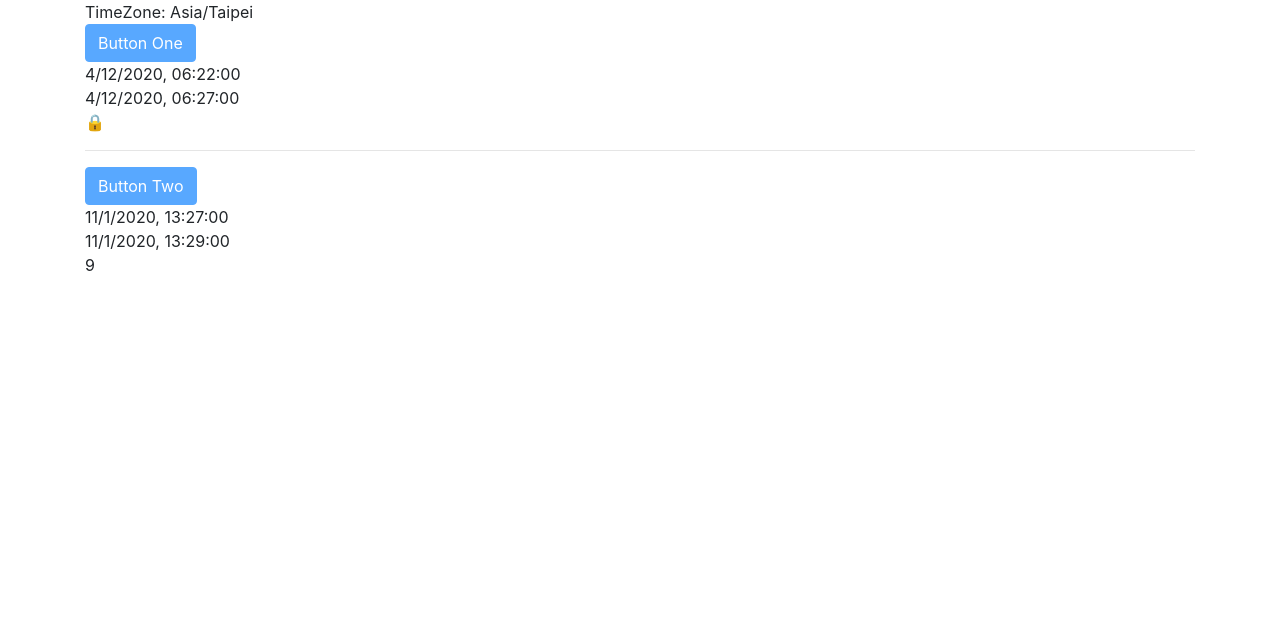
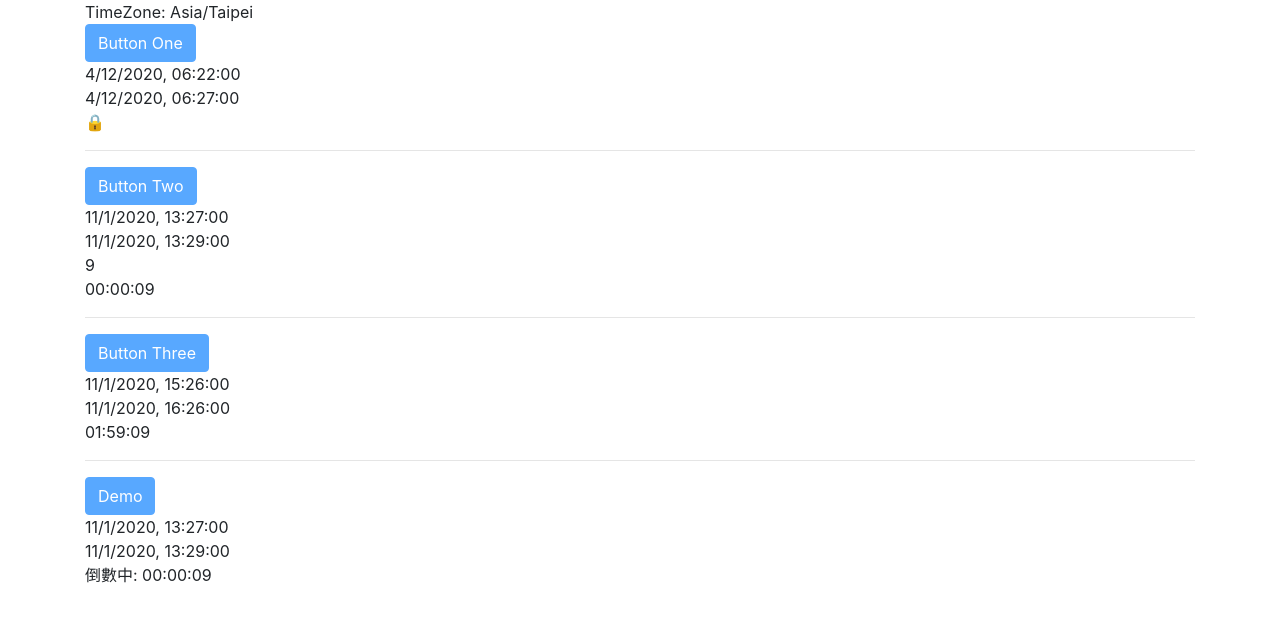
Before and after one commit to DevinY/iButton, a PHP site: page / in a window 1280 px wide. Shown: the top 622 px of the page. Run offline with PHP 8.4, Linux system fonts and the light colour scheme.

Commit message:
Update example and javascript

```diff
--- a/public/index.php
+++ b/public/index.php
@@ -25,7 +25,7 @@ date_default_timezone_set('Asia/Taipei');
             id="btn1"
             type="button"
             href="https://www.ccc.tc"
-            class="btn btn-primary disabled"
+            class="btn ibutton btn-primary disabled"
             data-open='<?=$open*1000?>'
             data-close='<?=$close*1000?>'
             >Button One</a>
@@ -44,32 +44,74 @@ date_default_timezone_set('Asia/Taipei');
             id="btn2"
             type="button"
             href="https://www.ccc.tc"
-            class="btn btn-primary disabled"
+            class="btn ibutton btn-primary disabled"
             data-open='<?=$open*1000?>'
             data-close='<?=$close*1000?>'
             >Button Two</a>
             <div id="btn2_open"></div>
             <div id="btn2_close"></div>
             <div id="btn2_countdown"></div>
+            <div id="btn2_countdown_hours"></div>
+
+            <?php
+            $open=strtotime("+2 hours", strtotime(date("Y-m-d H:i:00"))); //Open time
+            $close=strtotime("+3 hours",strtotime(date("Y-m-d H:i:00"))); //Close time
+            ?>
+
+            <hr>
+
+            <a
+            id="btn3"
+            type="button"
+            href="https://www.ccc.tc"
+            class="btn ibutton btn-primary disabled"
+            data-open='<?=$open*1000?>'
+            data-close='<?=$close*1000?>'
+            >Button Three</a>
+            <div id="btn3_open"></div>
+            <div id="btn3_close"></div>
+            <div id="btn3_countdown_hours"></div>
+
+            <hr>
+
+            <?php
+            $open=strtotime("+1 minute", strtotime(date("Y-m-d H:i:00"))); //Open time
+            $close=strtotime("+3 minute",strtotime(date("Y-m-d H:i:00"))); //Close time
+            ?>
+
+            <a
+            id="demo"
+            type="button"
+            href="https://www.ccc.tc"
+            class="ibutton-custom btn btn-primary disabled"
+            data-open='<?=$open*1000?>'
+            data-close='<?=$close*1000?>'
+            >Demo</a>
+            <div id="demo_open"></div>
+            <div id="demo_close"></div>
+            <div id="demo_countdown_hours"></div>
 
 
           </div>
 
             <script>
+            let ib1 = iButton();
             var server_time = "<?= time() * 1000 ?>";
-            iButton.q(".btn").button(server_time, 'disabled');
+            ib1.q(".ibutton").button(server_time, 'disabled');
             </script>
 
             <script>
-            //custom open and close status
-            /*
-            var options = {
-            close_status:"<font color='red'>This meeting is closed.</font>",
-                open_status:"<font color='green'>Meeting in progress</font>"
+            //Custom open and close status
+            let ib = iButton();
+
+            options = {
+                countdown_prefix: '倒數中: ',
+                open_status:"class is staring",
+                close_status:"class is end"
             }
-            iButton.q(".btn",options).button(server_time, 'disabled');
-            */
+            ib.q(".ibutton-custom",options).button(server_time, 'disabled');
             </script>
+
     </body>
 
     </html>
--- a/public/js/ibutton.js
+++ b/public/js/ibutton.js
@@ -7,10 +7,12 @@
  *
  * Date: 2020-04-13T21:04Z
  */
-var iButton = (function() {
+var iButton = function() {
     var debug = false;
     var unlock = false;
     var disabled_str = "";
+    var countdown_prefix = "";
+    var countdown_subfix = "";
     var elementList = null;
     var elm_debug_button_id = "";
     var open_status="💬";
@@ -35,6 +37,7 @@ var iButton = (function() {
                         var ibutton_opne = document.getElementById(btn_id+"_open");
                         var ibutton_close = document.getElementById(btn_id+"_close");
                         var ibutton_countdown = document.getElementById(btn_id+"_countdown");
+                        var ibutton_countdown_hours = document.getElementById(btn_id+"_countdown_hours");
                         var options = {
                                 year: 'numeric', month: 'numeric', day: 'numeric',
                                 hour: 'numeric', minute: 'numeric', second: 'numeric',
@@ -97,16 +100,30 @@ var iButton = (function() {
                         }
                     }
                     //countdown timer
+                    var countdown = unlock_ts - st;
+                    var t = parseInt(countdown / 1000);
                     if (ibutton_countdown) {
-                        var countdown = unlock_ts - st;
-                        var t = parseInt(countdown / 1000);
                         if (t > 0) {
-                            ibutton_countdown.innerHTML = t;
+                            ibutton_countdown.innerHTML = countdown_prefix+t+countdown_subfix;
                         } else if(lock_ts >= st){
                             ibutton_countdown.innerHTML = open_status;
                         } else{
                             ibutton_countdown.innerHTML = close_status;
                         }
+                    }
+                    console.log(ibutton_countdown_hours);
+
+                    if (ibutton_countdown_hours){
+                        if (t > 0) {
+                            itime = new Date(t * 1000).toISOString().substr(11, 8)
+                            ibutton_countdown_hours.innerHTML = countdown_prefix+itime+countdown_subfix;
+
+                        } else if(lock_ts >= st){
+                            ibutton_countdown_hours.innerHTML = open_status;
+                        } else{
+                            ibutton_countdown_hours.innerHTML = close_status;
+                        }
+
                     }
 
                 }
@@ -141,9 +158,10 @@ var iButton = (function() {
         q: function(elm,options={}){
             if(options.close_status) close_status=options.close_status;
             if(options.open_status) open_status=options.open_status;
-
+            if(options.countdown_prefix) countdown_prefix=options.countdown_prefix;
+            if(options.countdown_subfix) countdown_subfix=options.countdown_subfix;
             elementList = document.querySelectorAll(elm);
             return this;
         }
     };
-})();
+};
```
